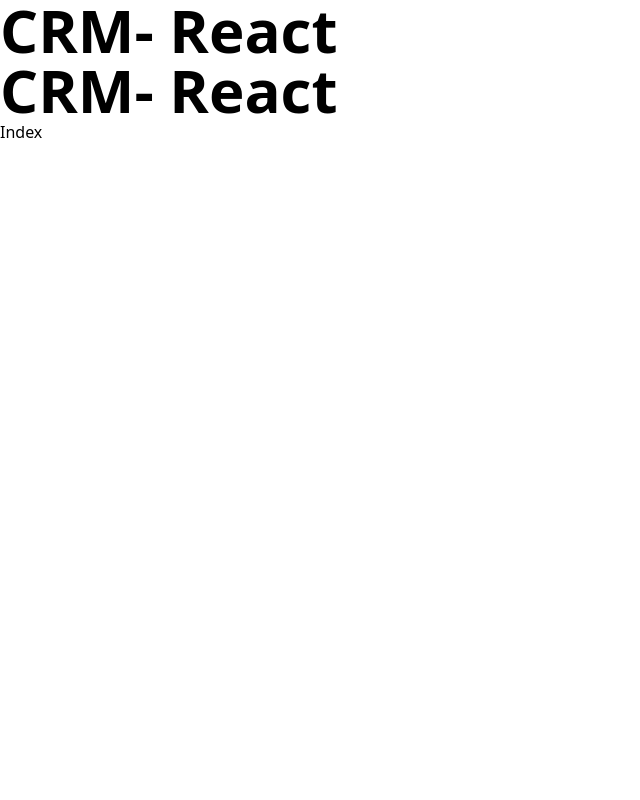
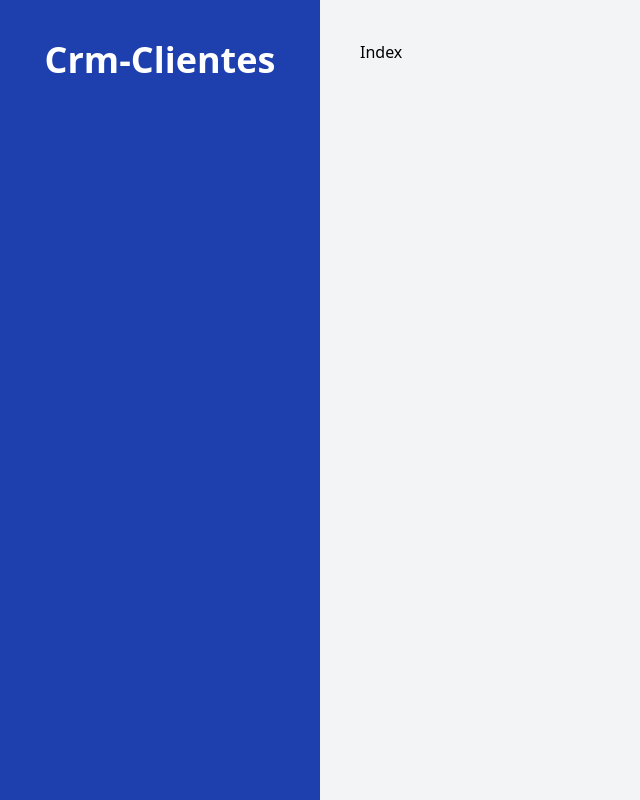
Before and after one commit to danieldrako/crm-react-routerDOM, a React (Vite) app: page / in a window 1280 px wide. Shown: the whole page, without its empty margins (0-640 px from the left). Built offline with nearby package versions, Linux system fonts and the light colour scheme.

Commit message:
after creating main layout

```diff
--- a/index.html
+++ b/index.html
@@ -4,9 +4,9 @@
     <meta charset="UTF-8" />
     <link rel="icon" type="image/svg+xml" href="/vite.svg" />
     <meta name="viewport" content="width=device-width, initial-scale=1.0" />
-    <title>Vite + React</title>
+    <title>CRM Roeact Router DOM</title>
   </head>
-  <body>
+  <body class="min-h-screen bg-gray-100">
     <div id="root"></div>
     <script type="module" src="/src/main.jsx"></script>
   </body>
--- a/src/components/Layout.jsx
+++ b/src/components/Layout.jsx
@@ -2,11 +2,17 @@
 
 const Layout = () => {
   return (
-    <div>
-        <h1 className="text-6xl font-bold">CRM- React</h1>
-        <h1 className="text-6xl font-bold">CRM- React</h1>
+    <div className="md:flex md:min-h-scren">
+        <aside className="md:w-1/4 bg-blue-800 px-5 py-10">
+          <h2 className= "text-4xl font-black text-center text-white">Crm-Clientes</h2>
 
-        <Outlet/>
+        </aside>
+
+        <main className="md:w-3/4 p-10 md:h-screen overflow-scroll">
+
+          <Outlet/>
+
+        </main>
     </div>
   )
 }
```
